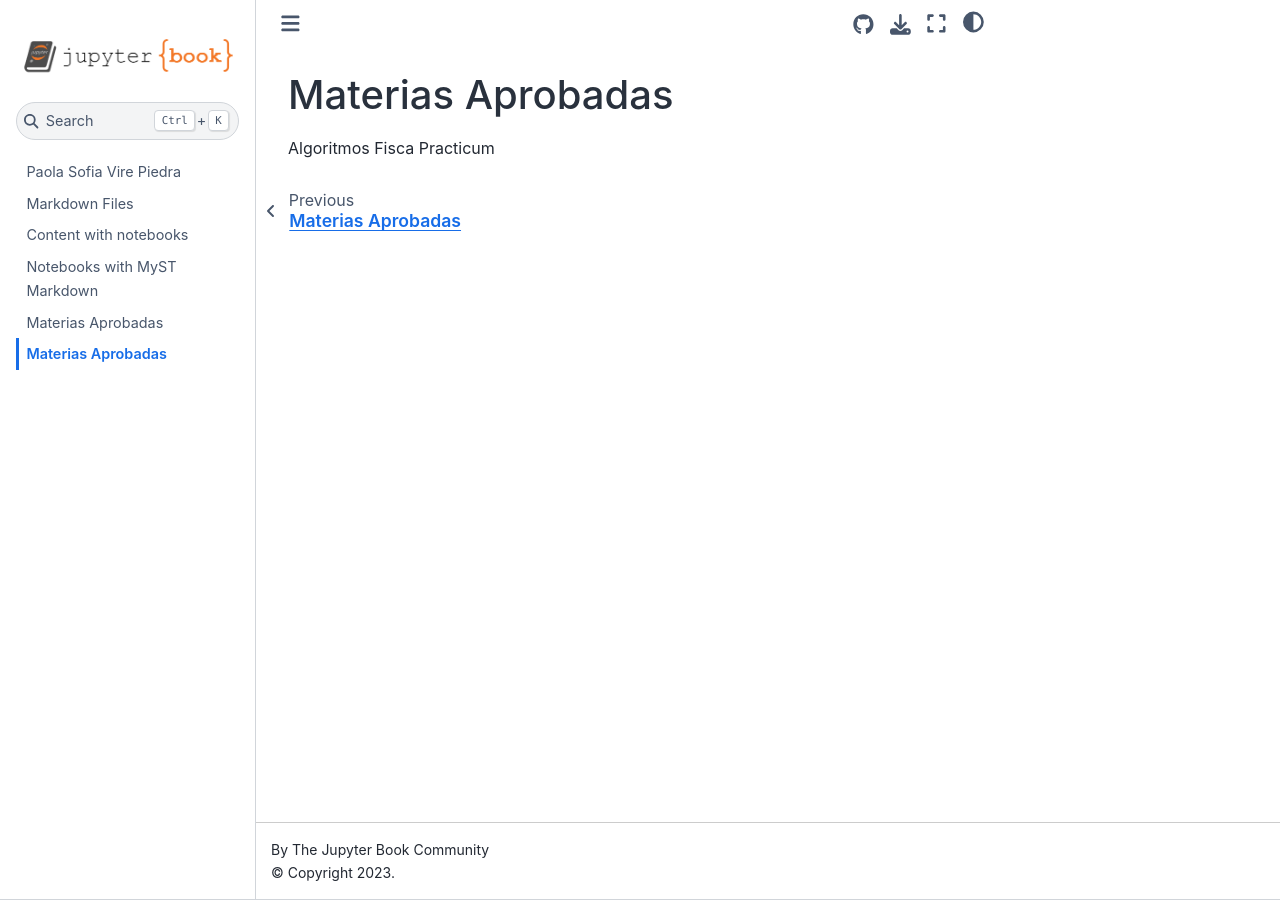
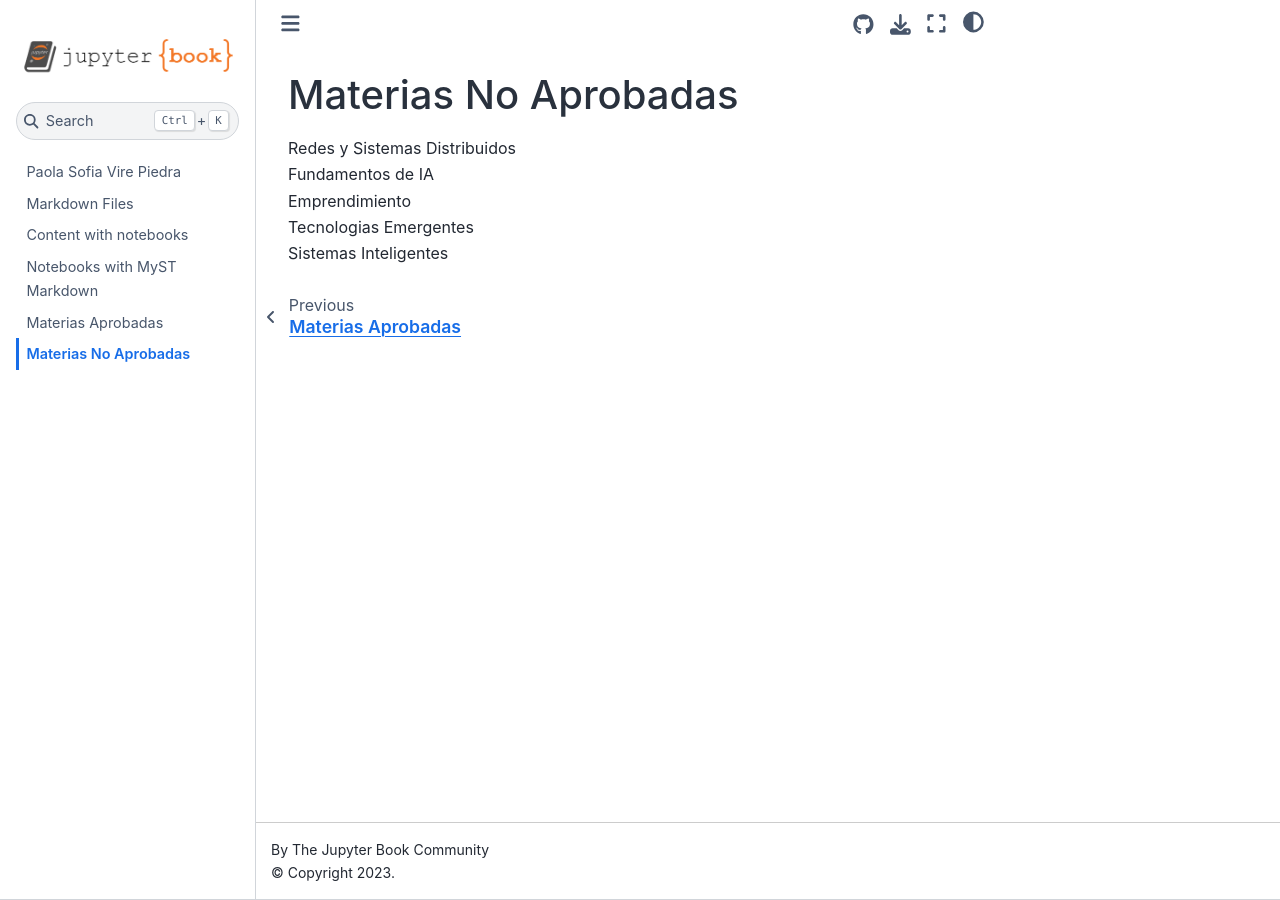
Before and after one commit to Soffivp/paginas, a Jupyter Book: the page built from materiasnocursadas.md, in a window 1280 px wide. Built offline with Jupyter Book 1.0.4 settings and Sphinx 7.4.7 and the Sphinx Book theme 1.1.4, drawn with Linux system fonts in a browser that asks for light colours.

Commit message:
Update materiasnocursadas.md

```diff
--- a/materiasnocursadas.md
+++ b/materiasnocursadas.md
@@ -1,4 +1,6 @@
-# Materias Aprobadas
-Algoritmos
-Fisca
-Practicum
+# Materias No Aprobadas
+Redes y Sistemas Distribuidos\
+Fundamentos de IA\
+Emprendimiento\
+Tecnologias Emergentes\
+Sistemas Inteligentes
```
